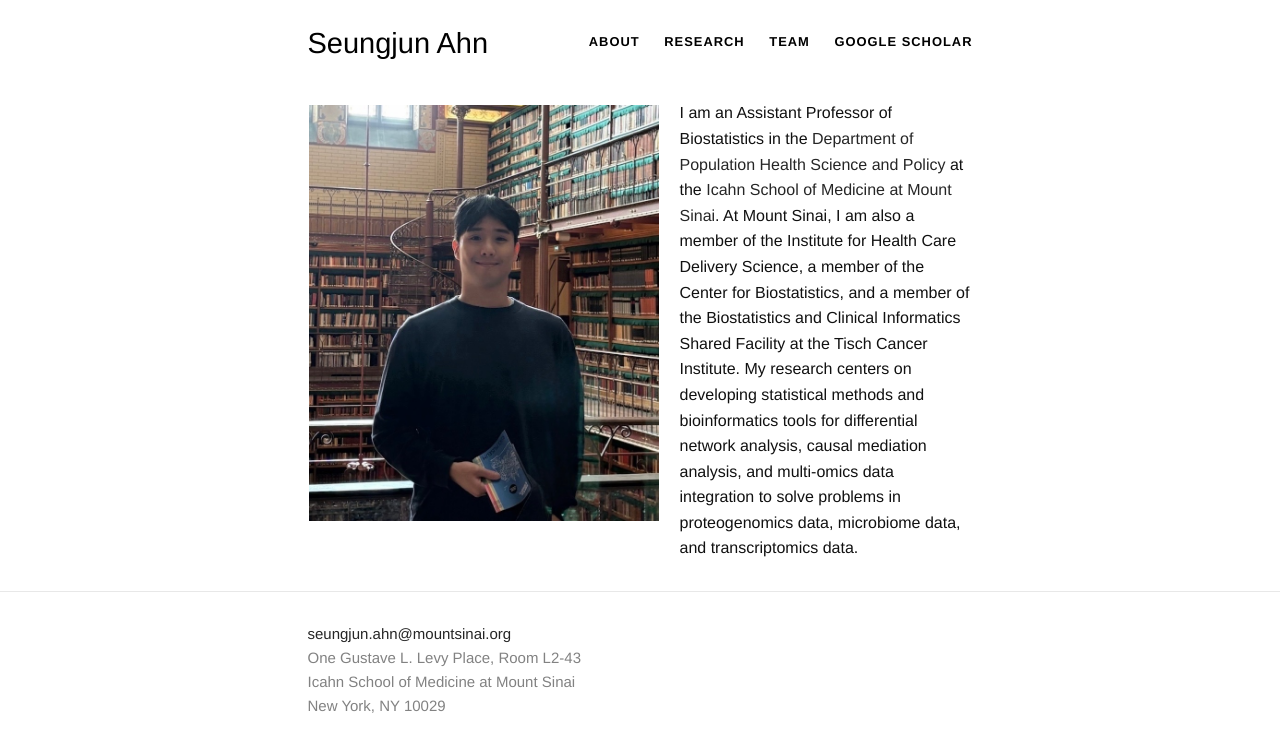
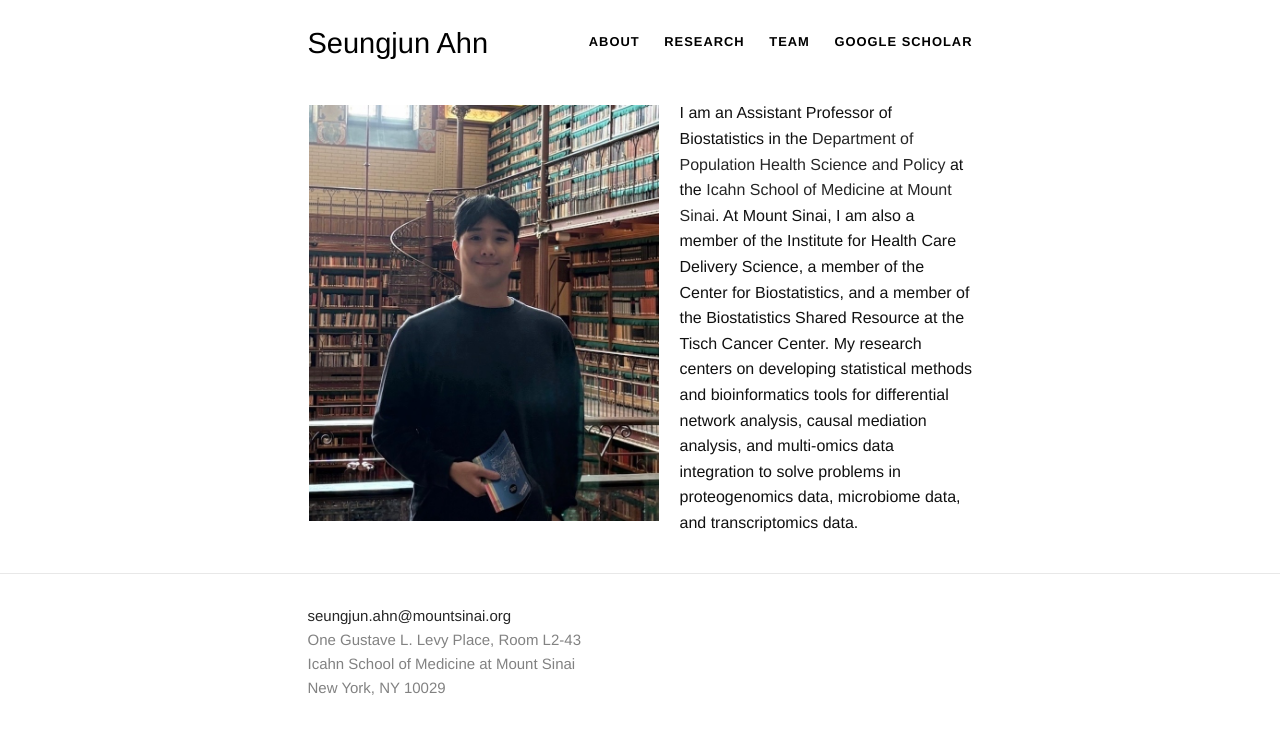
Before and after one commit to sjahnn/sjahnn.github.io, a Jekyll site: the page built from index.html, in a window 1280 px wide. Shown: the top 752 px of the page. Built offline with Jekyll 4.4.1, drawn with Linux system fonts in a browser that asks for light colours.

Commit message:
Update index.html

```diff
--- a/index.html
+++ b/index.html
@@ -21,7 +21,7 @@ layout: default
 </dl>
 <font size="3">
 	I am an Assistant Professor of Biostatistics in the <a href="https://icahn.mssm.edu/about/departments/population-health">Department of Population Health Science and Policy</a> at the <a href="https://icahn.mssm.edu/">Icahn School of Medicine at Mount Sinai</a>.
-	At Mount Sinai, I am also a member of the Institute for Health Care Delivery Science, a member of the Center for Biostatistics, and a member of the Biostatistics and Clinical Informatics Shared Facility at the Tisch Cancer Institute.
+	At Mount Sinai, I am also a member of the Institute for Health Care Delivery Science, a member of the Center for Biostatistics, and a member of the Biostatistics Shared Resource at the Tisch Cancer Center.
 	My research centers on developing statistical methods and bioinformatics tools for differential network analysis, causal mediation analysis, and multi-omics data integration to solve problems in proteogenomics data, microbiome data, and transcriptomics data.
 
 </div>
```
